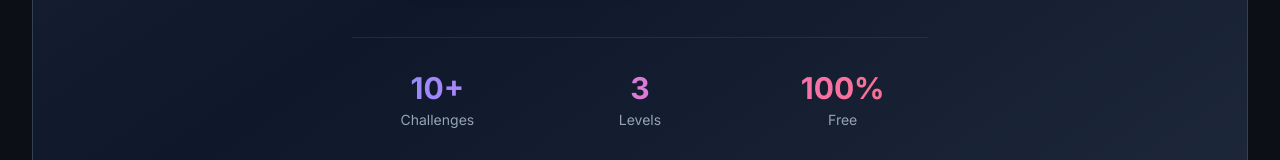
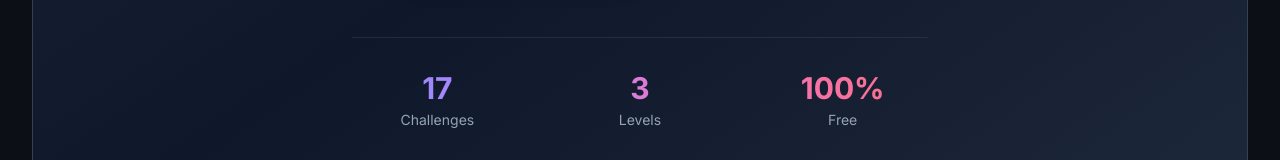
Before and after one commit to nazimboudeffa/learntocode-nextjs, a Next.js app: page / in a window 1280 px wide. Shown: the part 714-874 px from the top of the page. Built offline with nearby package versions, Linux system fonts and the light colour scheme.

Commit message:
little fix

```diff
--- a/src/app/page.tsx
+++ b/src/app/page.tsx
@@ -1,6 +1,9 @@
 import Navbar from "@/components/Navbar"
+import { problemsList } from "@/problems/list"
 
 const Home = () => {
+    const totalProblems = problemsList.length;
+
     return (
       <>
       <Navbar/>
@@ -46,7 +49,7 @@ const Home = () => {
               {/* Stats */}
               <div className="mt-16 pt-8 border-t border-slate-700/50 grid grid-cols-3 gap-8 max-w-xl mx-auto">
                 <div className="text-center">
-                  <div className="text-3xl font-bold bg-gradient-to-r from-indigo-400 to-purple-400 bg-clip-text text-transparent">10+</div>
+                  <div className="text-3xl font-bold bg-gradient-to-r from-indigo-400 to-purple-400 bg-clip-text text-transparent">{totalProblems}</div>
                   <div className="text-sm text-slate-400 mt-1">Challenges</div>
                 </div>
                 <div className="text-center">
```
